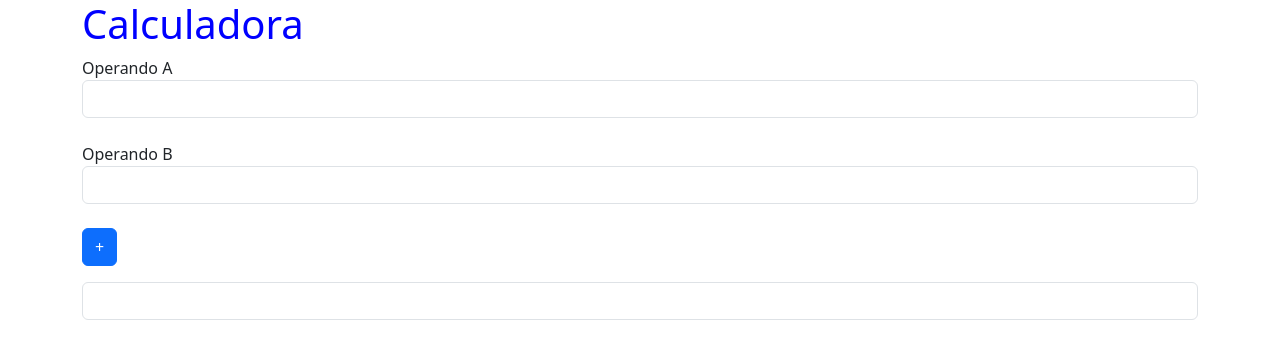
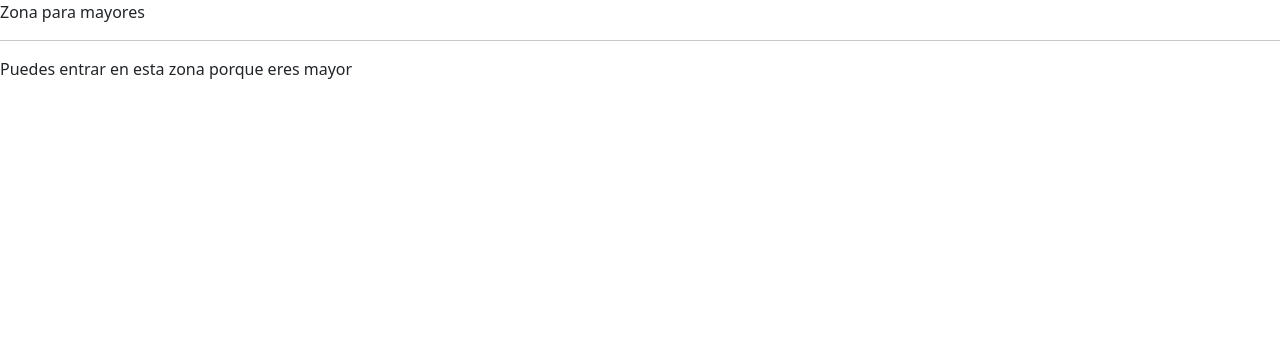
Before and after one commit to GinesMister/app1, an Angular app: page / in a window 1280 px wide. Shown: the top 358 px of the page. Built offline with nearby package versions, Linux system fonts and the light colour scheme.

Commit message:
prueba de ngIf y @if

```diff
--- a/src/app/app.component.html
+++ b/src/app/app.component.html
@@ -7,23 +7,24 @@
   <title>Mi sitio</title>
 </head>
 <body>
-  <div class="container">
-    <h1>Calculadora</h1>
-    <label class="">Operando A</label>
-    <br>
-    <input id="operandoA" #operandoA class="form-control" type="number" id="inText"/>
-    <br>
-    <label class="">Operando B</label>
-    <br>
-    <input id="operandoB" #operandoB class="form-control" type="number" id="inText"/>
-    <br>
-    <button class="btn btn-primary me-2" id="butt" (click)="sumar(operandoA, operandoB, resultado)">+</button>
-    <!-- <button class="btn btn-primary me-2" id="butt" (click)="restar">-</button>
-    <button class="btn btn-primary me-2" id="butt" (click)="multiplicar">*</button>
-    <button class="btn btn-primary me-2" id="butt" (click)="dividir">/</button> -->
-    <br>
-    <input id="resultado" #resultado class="form-control mt-3" type="text" readonly>
+  <div *ngIf="edad >= 18; else Menor">
+    <p>Zona para mayores</p>
   </div>
+
+  <ng-template #Menor>
+    <p>No puedes entrar aquí</p>
+  </ng-template>
+
+  <!-- Forma moderna -->
+  <hr>
+  <div>
+    @if (edad >= 18) {
+      <p>Puedes entrar en esta zona porque eres mayor</p>
+    } @else {
+      <p>No puedes entrar en esta zona porque eres menor</p>
+    }
+  </div>
+
 </body>
 </html>
 
--- a/src/app/app.component.ts
+++ b/src/app/app.component.ts
@@ -6,11 +6,5 @@ import { Component } from '@angular/core';
   styleUrl: './app.component.css'
 })
 export class AppComponent {
-  operandoA = ''
-  operandoB = ''
-  output = 0
-
-  sumar(operandoA: HTMLInputElement, operandoB: HTMLInputElement, resultado: HTMLInputElement) {
-    resultado.value = String(Number(operandoA.value) + Number(operandoB.value))
-  }
+  edad = 18
 }
```
